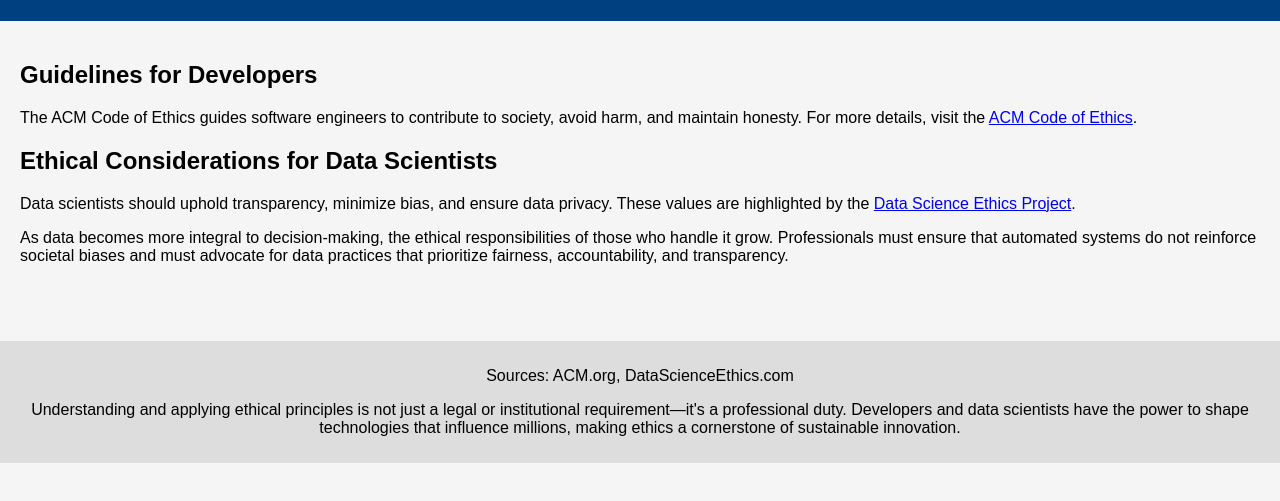
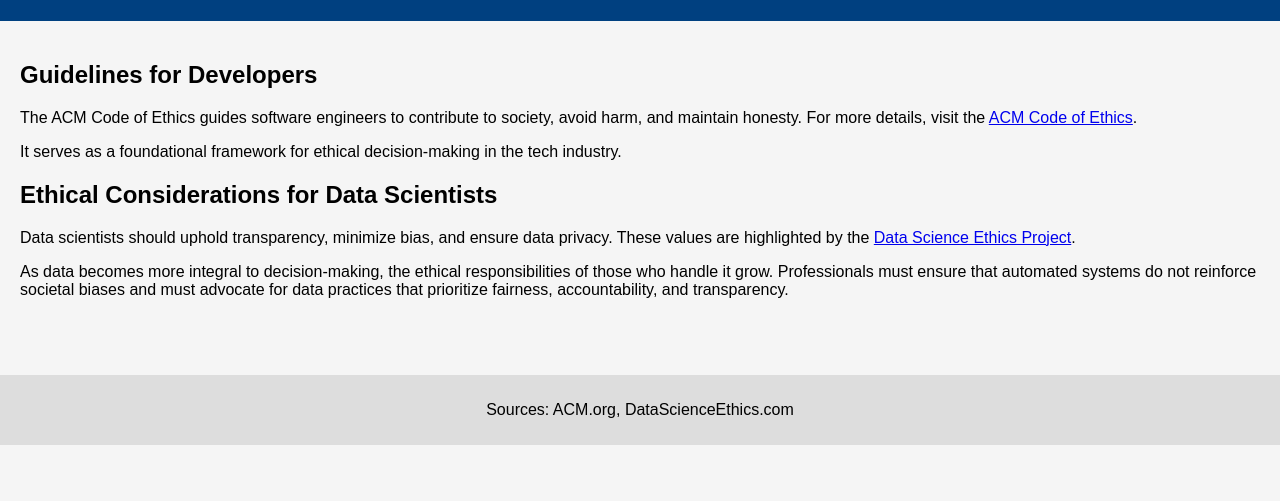
Before and after one commit to azegeta/Assignment-4, a plain HTML site: page ethics.html in a window 1280 px wide. Shown: the part 117-618 px from the top of the page. Drawn offline with Linux system fonts and the light colour scheme.

Commit message:
Update ethics.html

```diff
--- a/ethics.html
+++ b/ethics.html
@@ -21,7 +21,7 @@
     <section>
       <h2>Guidelines for Developers</h2>
       <p>The ACM Code of Ethics guides software engineers to contribute to society, avoid harm, and maintain honesty. For more details, visit the <a href="https://www.acm.org/code-of-ethics" target="_blank">ACM Code of Ethics</a>.</p>
-
+      <p> It serves as a foundational framework for ethical decision-making in the tech industry.</p>
 
 
       <h2>Ethical Considerations for Data Scientists</h2>
@@ -33,9 +33,6 @@
 
   <footer>
     <p>Sources: ACM.org, DataScienceEthics.com</p>
-
-    <p>Understanding and applying ethical principles is not just a legal or institutional requirement—it's a professional duty. Developers and data scientists have the power to shape technologies that influence millions, making ethics a cornerstone of sustainable innovation.</p>
-
   </footer>
 </body>
 </html>
```
